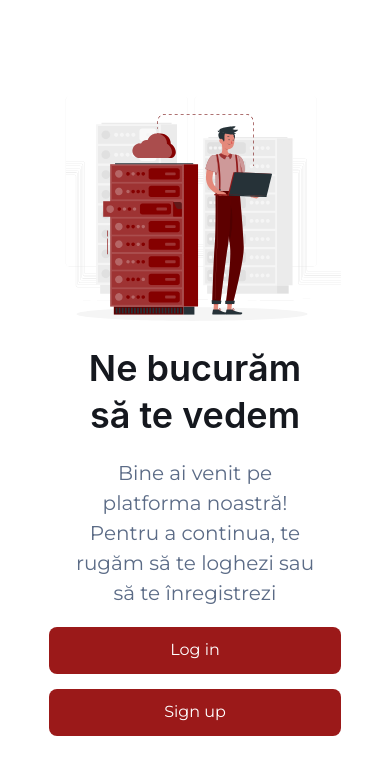
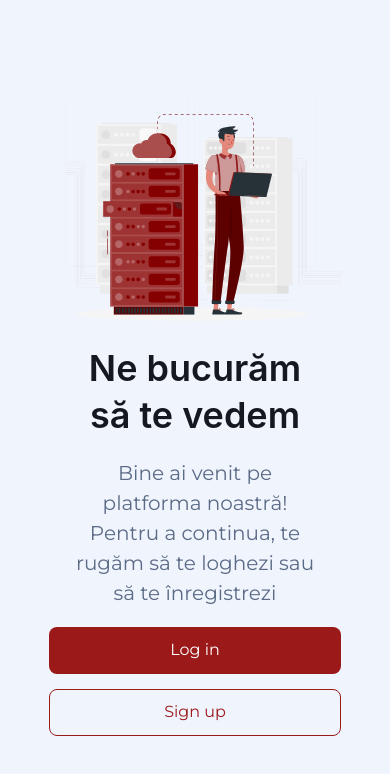
Before and after one commit to FII-2A1-2024/frontend, a React (Vite) app: page /connect in a window 390 px wide. Shown: the top 774 px of the page. Built offline with nearby package versions, Linux system fonts and the light colour scheme; a web font is replaced by a local one.

Commit message:
Adding the backg color for homepage container

```diff
--- a/src/styles/Login.css
+++ b/src/styles/Login.css
@@ -217,6 +217,7 @@ cap-text {
 
 #btn-homepage{
     height: 47px;
+    max-width: 400px;
 }
 
 
@@ -330,6 +331,8 @@ cap-text {
     padding: 5px;
     height: 100vh;
     overflow-y: auto;
+
+    background-color: #f0f4fd;
 }
 
 .content-homepage{
@@ -337,6 +340,12 @@ cap-text {
     flex-direction: column;
     align-items: center;
     padding: 3% 15%; /* Adjusted padding for better fit */
+}
+
+.homepage-container .signup-btn {
+    color: var(--accent-color);
+    background-color: transparent;
+    border: 1px solid var(--accent-color);
 }
 }
 
```
